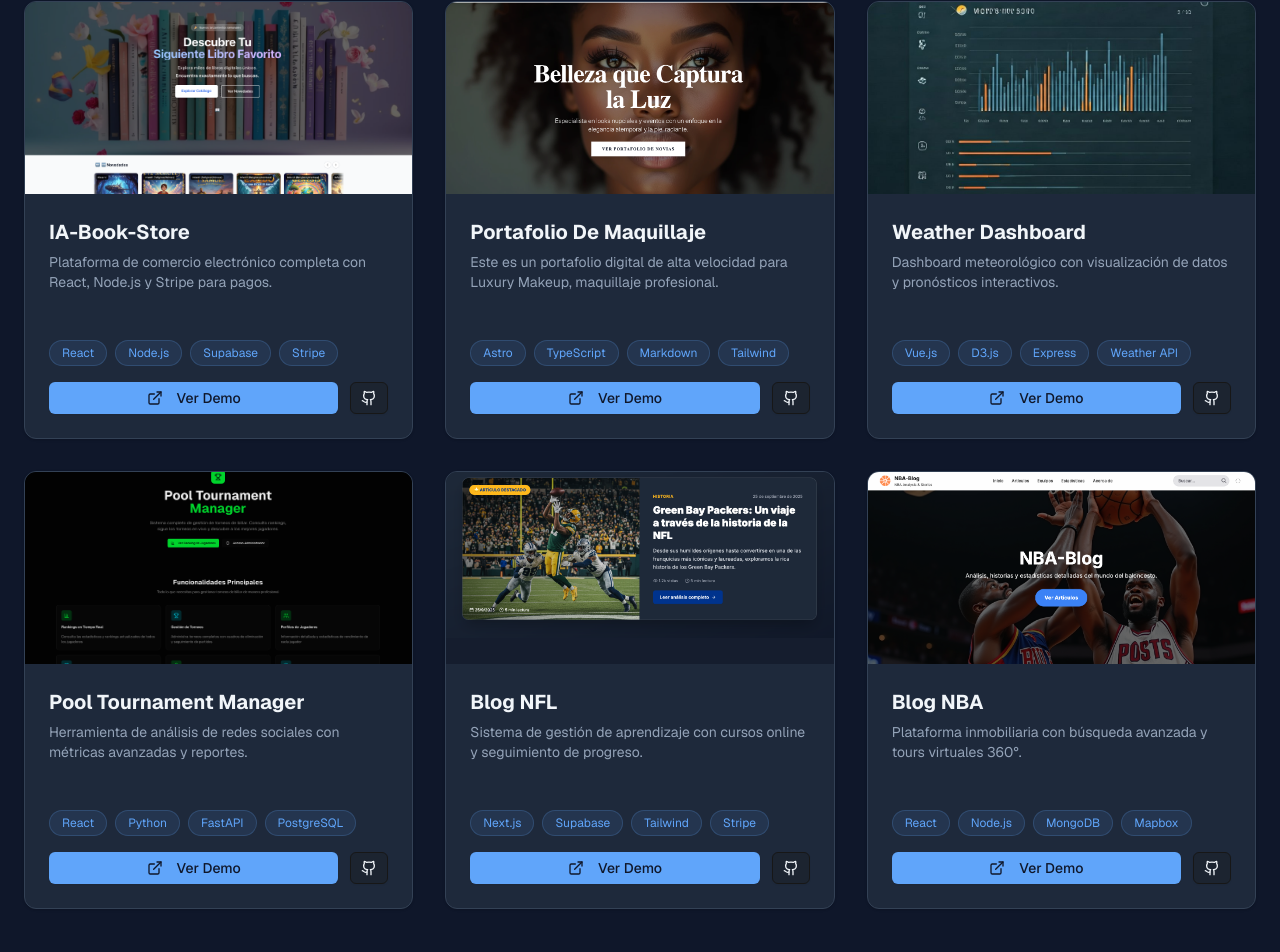
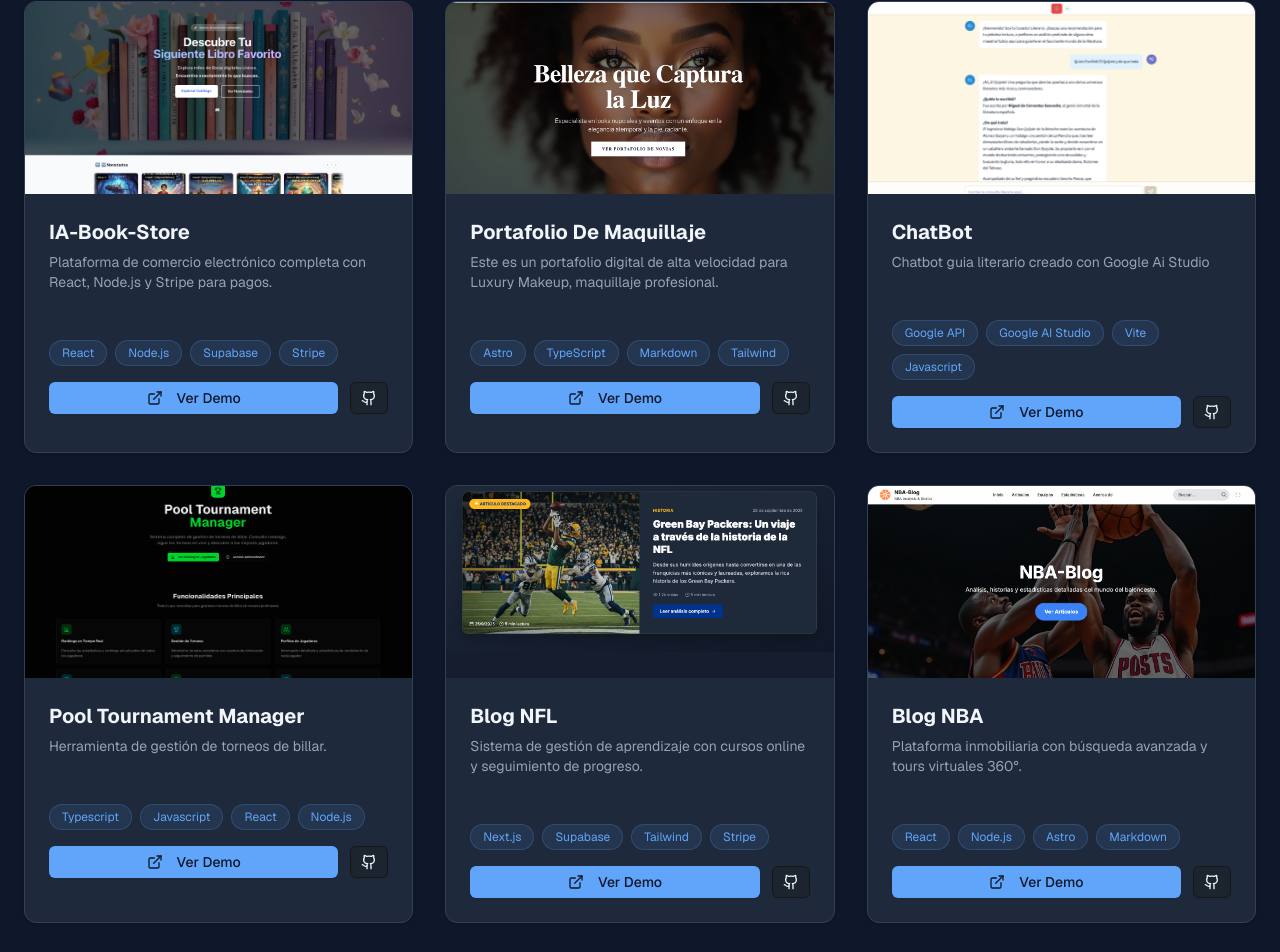
Before and after one commit to monchiviri27/developer-portfolio, a Next.js app: page / in a window 1280 px wide. Shown: the part 2485-3437 px from the top of the page. Built offline with nearby package versions, Linux system fonts and the light colour scheme.

Commit message:
actualización de proyectos

```diff
--- a/components/projects-section.tsx
+++ b/components/projects-section.tsx
@@ -14,7 +14,7 @@ const projects = [
     image: "/ia-book-store.png",
     technologies: ["React", "Node.js", "Supabase", "Stripe"],
     liveUrl: "https://ia-ebook-store.vercel.app/",
-    githubUrl: "https://github.com/monchiviri27",
+    githubUrl: "https://github.com/monchiviri27/ia-ebook-store",
   },
   {
     id: 2,
@@ -23,25 +23,25 @@ const projects = [
     image: "/lurury-makeup.png",
     technologies: ["Astro", "TypeScript", "Markdown", "Tailwind"],
     liveUrl: "https://maquillaje-portfolio.vercel.app/",
-    githubUrl: "https://github.com/monchiviri27",
+    githubUrl: "https://github.com/monchiviri27/maquillaje-portfolio",
   },
   {
     id: 3,
-    title: "Weather Dashboard",
-    description: "Dashboard meteorológico con visualización de datos y pronósticos interactivos.",
-    image: "/weather-dashboard-interface--charts--modern-design.jpg",
-    technologies: ["Vue.js", "D3.js", "Express", "Weather API"],
-    liveUrl: "https://example.com",
-    githubUrl: "https://github.com/monchiviri27",
+    title: "ChatBot",
+    description: "Chatbot guia literario creado con Google Ai Studio",
+    image: "/chatbot.png",
+    technologies: ["Google API", "Google AI Studio", "Vite", "Javascript"],
+    liveUrl: "https://guia-literario-chatbot.vercel.app/",
+    githubUrl: "https://github.com/monchiviri27/guia-literario-chatbot",
   },
   {
     id: 4,
     title: "Pool Tournament Manager",
-    description: "Herramienta de análisis de redes sociales con métricas avanzadas y reportes.",
+    description: "Herramienta de gestión de torneos de billar.",
     image: "/pool-tournament-manager.png",
-    technologies: ["React", "Python", "FastAPI", "PostgreSQL"],
+    technologies: ["Typescript", "Javascript", "React", "Node.js"],
     liveUrl: "https://pool-tournament-manager.vercel.app/",
-    githubUrl: "https://github.com/monchiviri27",
+    githubUrl: "https://github.com/monchiviri27/pool-tournament-manager",
   },
   {
     id: 5,
@@ -57,9 +57,9 @@ const projects = [
     title: "Blog NBA",
     description: "Plataforma inmobiliaria con búsqueda avanzada y tours virtuales 360°.",
     image: "/nba-blog.png", // CORREGIDO: Añadido '/'
-    technologies: ["React", "Node.js", "MongoDB", "Mapbox"],
+    technologies: ["React", "Node.js", "Astro", "Markdown"],
     liveUrl: "https://monchiviri27.github.io/nba-blog/",
-    githubUrl: "https://github.com/monchiviri27",
+    githubUrl: "",
   },
 ]
 
```
Also changed, not shown: public/chatbot.png (added).
